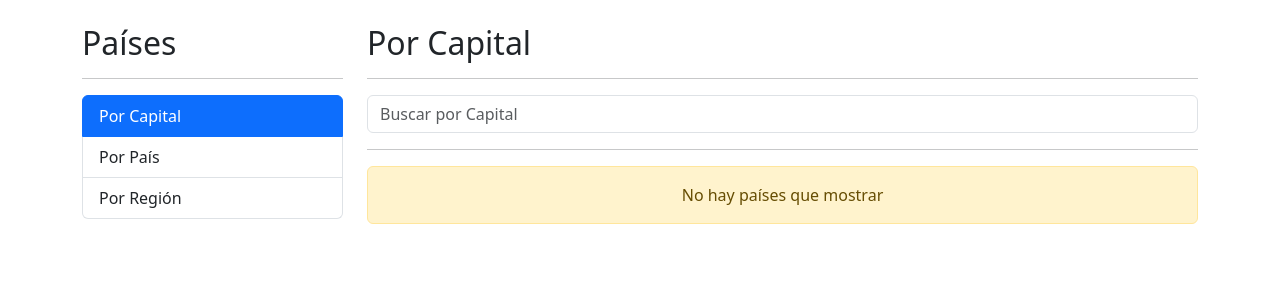
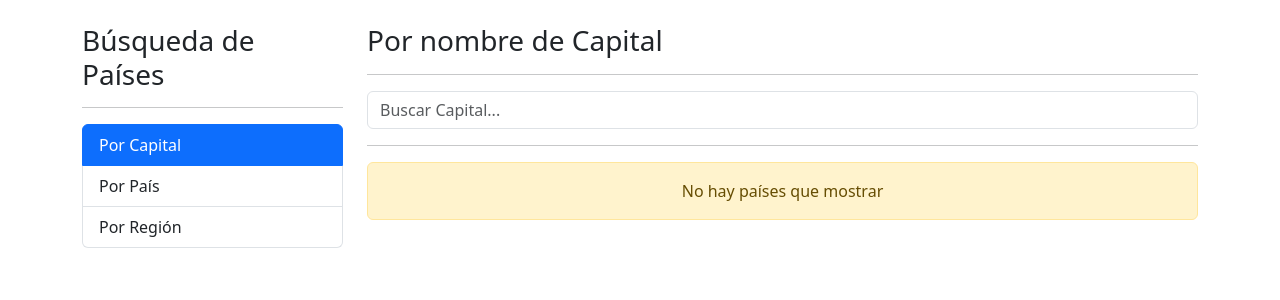
Before and after one commit to agirong/CountryApp, an Angular app: page /countries/by-capital in a window 1280 px wide. Shown: the top 300 px of the page. Built offline with nearby package versions, Linux system fonts and the light colour scheme.

Commit message:
Modificar estilos y textos.

```diff
--- a/src/app/app.component.html
+++ b/src/app/app.component.html
@@ -1,8 +1,8 @@
 <div class="row mt-4">
-  <div class="col-3">
+  <div class="col-12 col-md-3 mb-3">
     <shared-sidebar></shared-sidebar>
   </div>
-  <div class="col">
+  <div class="col-12 col-md-9">
     <!-- <shared-home-page></shared-home-page> -->
      <!-- <shared-about-page></shared-about-page> -->
     <router-outlet></router-outlet>
--- a/src/app/countries/components/country-table/country-table.component.html
+++ b/src/app/countries/components/country-table/country-table.component.html
@@ -3,6 +3,7 @@
 </div>
 
 <ng-template #table>
+  <div class="table-responsive">
     <table class="table table-hover">
       <thead>
         <tr>
@@ -22,7 +23,7 @@
             {{country.flag}}
           </td>
           <td>
-          <img [src]="country.flags.svg" [alt]="country.name.common">
+            <img [src]="country.flags.svg" [alt]="country.name.common" class="img-fluid" style="max-width: 50px;">
           </td>
           <td>{{country.name.common}}</td>
           <td>{{country.capital}}</td>
@@ -33,4 +34,6 @@
         </tr>
       </tbody>
     </table>
+  </div>
+
 </ng-template>
--- a/src/app/countries/pages/by-capital-page/by-capital-page.component.html
+++ b/src/app/countries/pages/by-capital-page/by-capital-page.component.html
@@ -1,4 +1,4 @@
-<h2>Por Capital</h2>
+<h3>Por nombre de Capital</h3>
 <hr>
 
 <div class="row">
@@ -8,7 +8,7 @@
     <shared-search-box
       (onDebounce)="searchByCapital($event)"
       [initialValue]="initialValue"
-      placeholder="Buscar por Capital"
+      placeholder="Buscar Capital..."
     ></shared-search-box>
   </div>
 </div>
--- a/src/app/countries/pages/by-country-page/by-country-page.component.html
+++ b/src/app/countries/pages/by-country-page/by-country-page.component.html
@@ -1,10 +1,10 @@
-<h2>Por País</h2>
+<h3>Por nombre del País</h3>
 <hr>
 <div class="row">
   <div class="col">
       <!-- Barra de Busqueda -->
       <shared-search-box
-        placeholder="Buscar por Nombre del país"
+        placeholder="Buscar país..."
         (onDebounce)="searchByCountry($event)"
         [initialValue]="initialValue"
       ></shared-search-box>
--- a/src/app/countries/pages/by-region-page/by-region-page.component.html
+++ b/src/app/countries/pages/by-region-page/by-region-page.component.html
@@ -1,4 +1,4 @@
-<h2>Por Continente</h2>
+<h3>Por Continente</h3>
 <hr>
 <div class="row">
   <div class="col text-center">
--- a/src/app/shared/components/sidebar/sidebar.component.html
+++ b/src/app/shared/components/sidebar/sidebar.component.html
@@ -1,4 +1,4 @@
-<h2>Países</h2>
+<h3>Búsqueda de Países</h3>
 <hr>
 
 <ul class="list-group">
```
Lines whose indentation alone changed are shown as unchanged.
